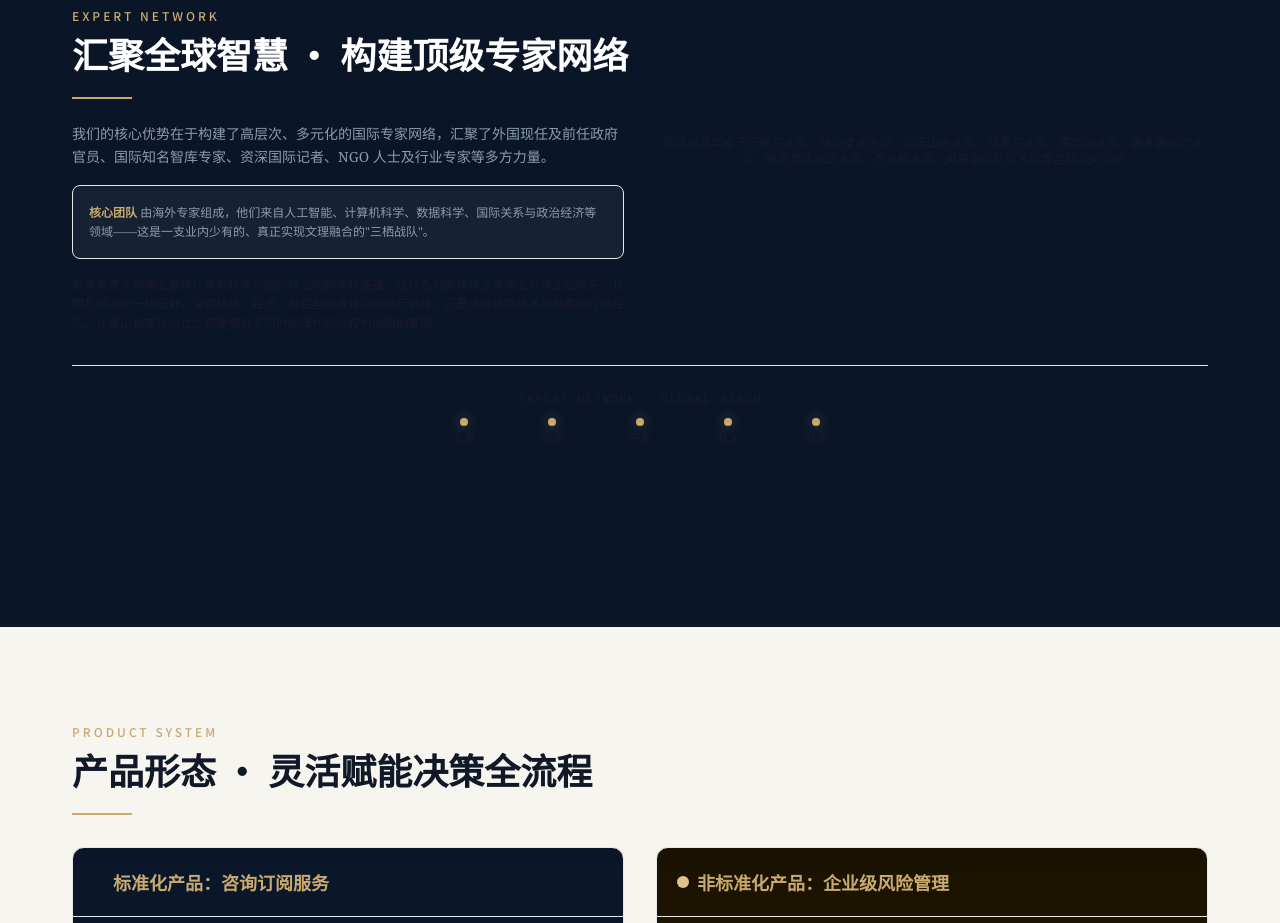
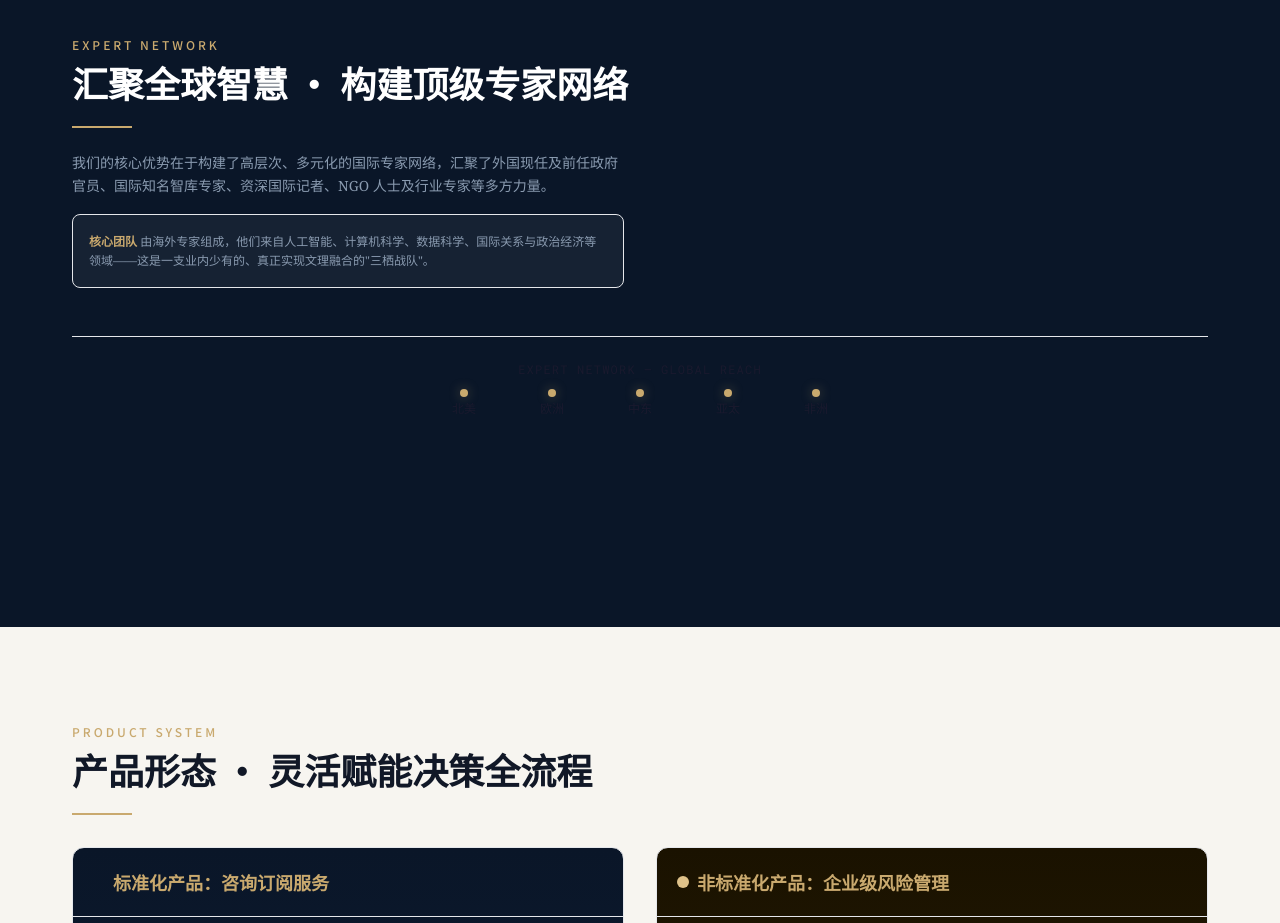
Before and after one commit to Xiangshan666/xiangshan-brochure, a plain HTML site: page index.html in a window 1280 px wide. Shown: the part 7420-8343 px from the top of the page. Drawn offline with nearby package versions, Linux system fonts and the light colour scheme.

Commit message:
香山智库电子宣传册更新版

```diff
--- a/index.html
+++ b/index.html
@@ -1065,14 +1065,6 @@
             <span class="text-gold font-title font-bold">核心团队</span> 由海外专家组成，他们来自人工智能、计算机科学、数据科学、国际关系与政治经济等领域——这是一支业内少有的、真正实现文理融合的"三栖战队"。
           </p>
         </div>
-        <p class="text-silver/70 text-xs leading-relaxed font-serif">
-          智库负责人刘博士兼具计算机科学与国际政治的跨学科底蕴，在以色列完成政治学博士与博士后研究，长期扎根海外一线田野，深谙科技、经济、社会与地缘政治的运行机理。正是这段横跨技术与战略的在地经历，让香山智库从创立之初便拥有了同时阅读代码与权力地图的基因。
-        </p>
-      </div>
-      <div class="reveal reveal-delay-2">
-        <p class="text-xs text-silver/50 mt-3 text-center font-serif italic">
-          团队成员毕业于巴伊兰大学、特拉维夫大学、亚历山大大学、马里兰大学、南加州大学、俄亥俄州立大学、佛罗里达州立大学、乔治城大学、英属哥伦比亚大学等全球顶尖学府
-        </p>
       </div>
     </div>
     <!-- Bottom: World map with connections -->
@@ -1676,8 +1668,6 @@ const ZH_TO_EN = new Map([
   ['我们的核心优势在于构建了高层次、多元化的国际专家网络，汇聚了外国现任及前任政府官员、国际知名智库专家、资深国际记者、NGO 人士及行业专家等多方力量。', 'Our core advantage lies in our high-level, diverse international expert network, bringing together current and former foreign government officials, renowned think tank experts, senior international journalists, NGO professionals, and industry specialists.'],
   ['核心团队', 'Core Team'],
   ['由海外专家组成，他们来自人工智能、计算机科学、数据科学、国际关系与政治经济等领域——这是一支业内少有的、真正实现文理融合的"三栖战队"。', 'Composed of overseas experts from AI, computer science, data science, international relations, and political economy—a rare "triphibious team" truly integrating arts and sciences.'],
-  ['智库负责人刘博士兼具计算机科学与国际政治的跨学科底蕴，在以色列完成政治学博士与博士后研究，长期扎根海外一线田野，深谙科技、经济、社会与地缘政治的运行机理。正是这段横跨技术与战略的在地经历，让香山智库从创立之初便拥有了同时阅读代码与权力地图的基因。', 'Dr. Liu, our director, holds interdisciplinary expertise in computer science and international politics, completed his PhD and postdoc in Israel, and has long-term frontline field experience abroad, deeply understanding the mechanisms of technology, economy, society, and geopolitics. This unique blend of technology and strategy has given Xiangshan Think Tank the DNA to read both code and power maps from its founding.'],
-  ['团队成员毕业于巴伊兰大学、特拉维夫大学、亚历山大大学、马里兰大学、南加州大学、俄亥俄州立大学、佛罗里达州立大学、乔治城大学、英属哥伦比亚大学等全球顶尖学府', 'Team members graduated from Bar-Ilan University, Tel Aviv University, Alexandria University, University of Maryland, USC, Ohio State, Florida State, Georgetown University, and UBC among other top global institutions.'],
   ['EXPERT NETWORK — GLOBAL REACH', 'EXPERT NETWORK — GLOBAL REACH'],
   ['北美', 'North America'],
   ['欧洲', 'Europe'],
```
